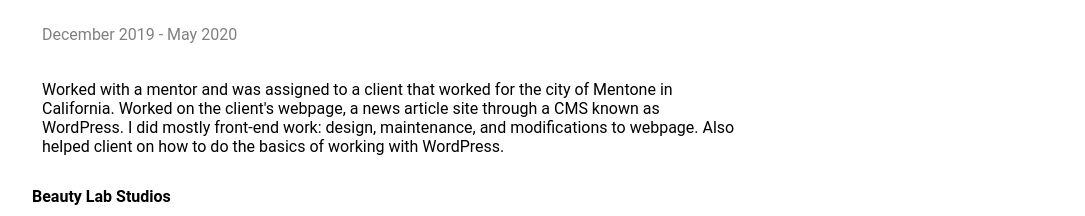
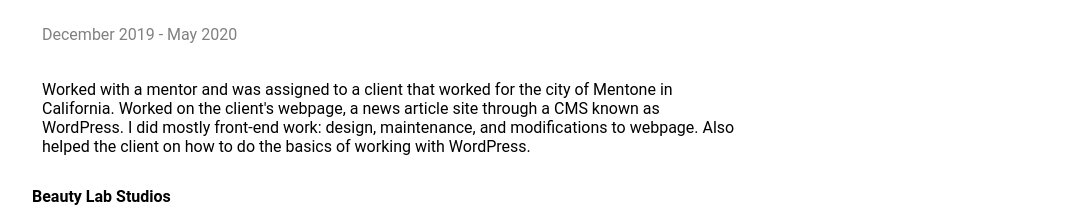
Before and after one commit to gdtzn17/godfreydtuazonHTMLPortf.io, a plain HTML site: page index.html in a window 1280 px wide. Shown: the part 985-1201 px from the top of the page, without its empty margins (18-1103 px from the left). Drawn offline with Linux system fonts and the light colour scheme.

Commit message:
Add files via upload

```diff
--- a/index.html
+++ b/index.html
@@ -49,7 +49,7 @@
             <h3>Experience</h3>
             <h4>Crafton Hills College</h4>
             <p style="color:gray">December 2019 - May 2020</p>
-            <p>Worked with a mentor and was assigned to a client that worked for the city of Mentone in California. Worked on the client's webpage, a news article site through a CMS known as WordPress. I did mostly front-end work: design, maintenance, and modifications to webpage. Also helped client on how to do the basics of working with WordPress. </p>
+            <p>Worked with a mentor and was assigned to a client that worked for the city of Mentone in California. Worked on the client's webpage, a news article site through a CMS known as WordPress. I did mostly front-end work: design, maintenance, and modifications to webpage. Also helped the client on how to do the basics of working with WordPress. </p>
         </div>
         <div>
             <h4>Beauty Lab Studios</h4>
```
